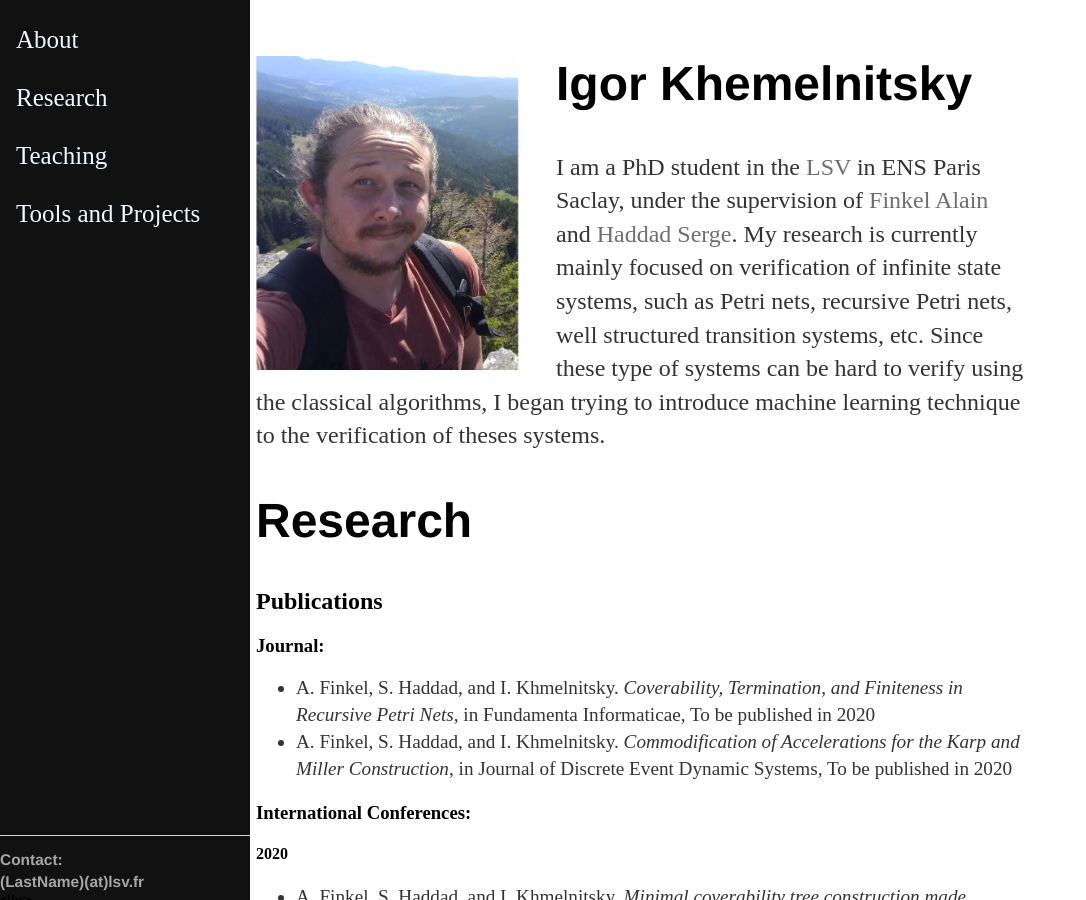
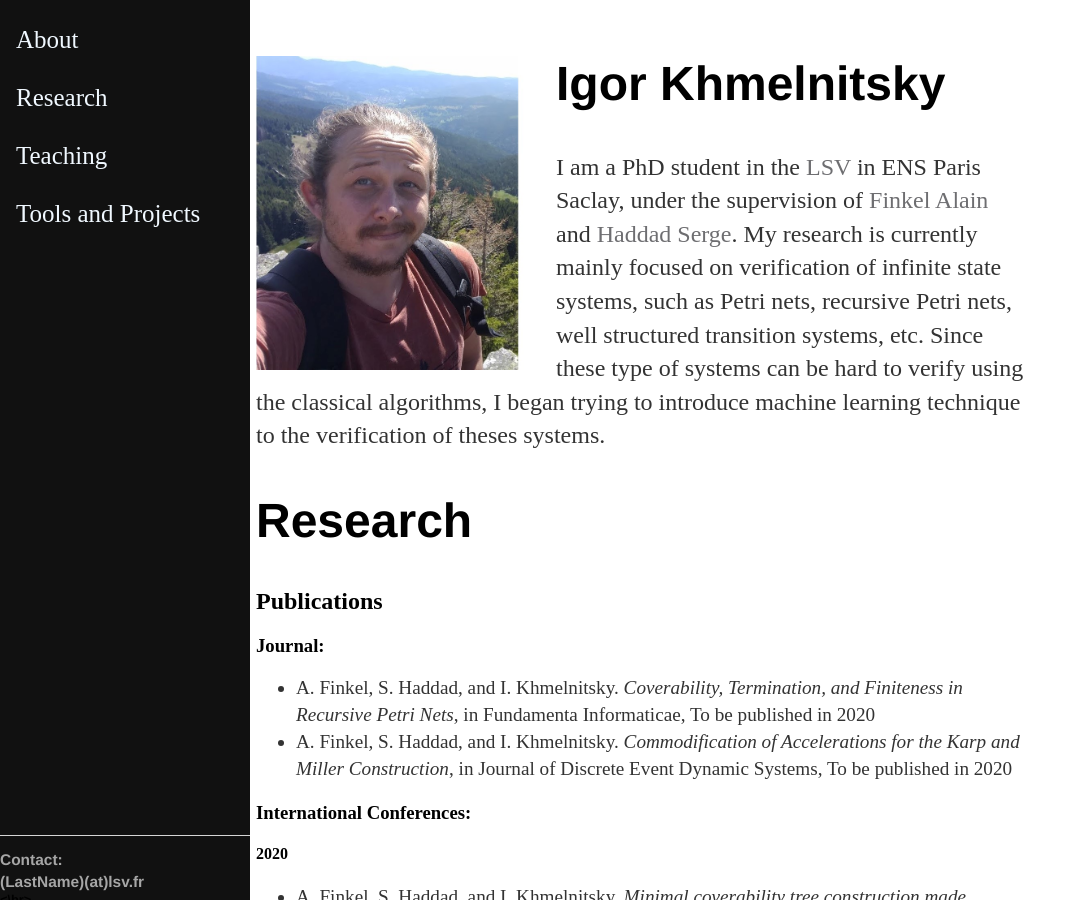
Before and after one commit to IgorKhm/igorkhm.github.io, a Jekyll site: the page built from index.md, in a window 1280 px wide and 900 px high. Shown: the whole window, without its empty margins (0-1086 px from the left). Built offline with Jekyll 4.4.1, drawn with Linux system fonts in a browser that asks for light colours.

Commit message:
Update index.md

```diff
--- a/index.md
+++ b/index.md
@@ -3,7 +3,7 @@ layout: default
 title: "Igor Khmelnitsky, personal website"
 ---
 
-# <img src="pictures/myphoto3.jpg" style="float: left;" alt="drawing" width="300"/> Igor Khemelnitsky
+# <img src="pictures/myphoto3.jpg" style="float: left;" alt="drawing" width="300"/> Igor Khmelnitsky
 I am a PhD student in the [LSV](https://www.lsv.fr) in ENS Paris Saclay, under the supervision of [Finkel Alain](http://www.lsv.fr/~finkel) and [Haddad Serge](http://www.lsv.fr/~haddad).
 My research is currently mainly focused on verification of infinite state systems, such as Petri nets, recursive Petri nets, well structured transition systems, etc. Since these type of systems can be hard to verify using the classical algorithms, I began trying to introduce machine learning technique to the verification of theses systems.
 
```
